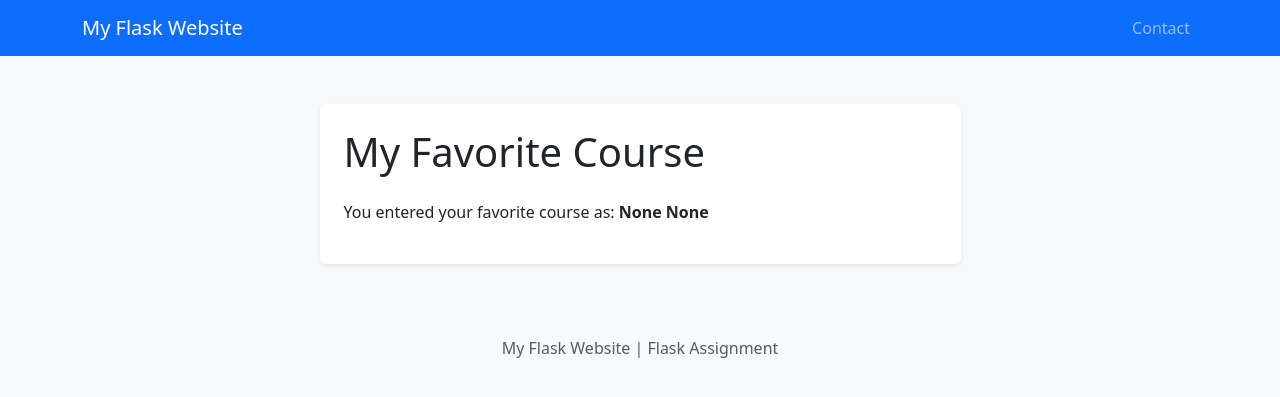
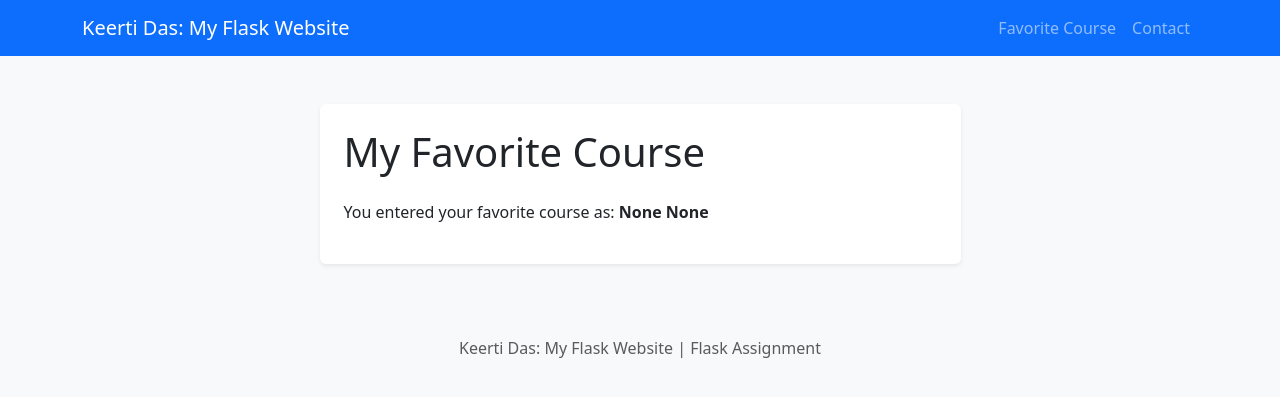
Before and after one commit to keertidas123/helloWorld, a Flask app: page /favorite-course in a window 1280 px wide. Shown: the top 397 px of the page. Run offline with Flask 3, Linux system fonts and the light colour scheme.

Commit message:
Added name to title of website

```diff
--- a/templates/base.html
+++ b/templates/base.html
@@ -4,7 +4,7 @@
 <head>
     <meta charset="UTF-8">
     <meta name="viewport" content="width=device-width, initial-scale=1">
-    <title>{% block title %}My Flask Website{% endblock %}</title>
+    <title>{% block title %}Keerti Das: My Flask Website{% endblock %}</title>
 
     <!-- Bootstrap CSS -->
     <link href="https://cdn.jsdelivr.net/npm/bootstrap@5.3.3/dist/css/bootstrap.min.css"
@@ -13,18 +13,17 @@
 
 <body class="bg-light">
 
-    <!-- Shared Navigation Bar for Contact and Favorite Course Page -->
+    <!-- Shared Navigation Bar -->
     <nav class="navbar navbar-expand-lg navbar-dark bg-primary">
         <div class="container">
-            <a class="navbar-brand" href="/">My Flask Website</a>
+            <a class="navbar-brand" href="/">Keerti Das: My Flask Website</a>
 
             <div class="navbar-nav">
+                <a class="nav-link"
+                   href="{{ url_for('favorite_course', subject='BMGT', course_number='407') }}">
+                    Favorite Course
+                </a>
 
-         <!------ URL which adds the content to the page for Favorite Course ----->
-        <a class="nav-link"
-            href="{{ url_for('favorite_course', subject='BMGT', course_number='407') }}"
-            Favorite Course
-        </a>
                 <a class="nav-link" href="/contact">
                     Contact
                 </a>
@@ -38,9 +37,9 @@
         {% endblock %}
     </div>
 
-    <!-- Shared Footer for both pages-->
+    <!-- Shared Footer -->
     <footer class="text-center text-muted py-4">
-        <p>My Flask Website | Flask Assignment</p>
+        <p>Keerti Das: My Flask Website | Flask Assignment</p>
     </footer>
 
     <!-- Bootstrap JavaScript -->
--- a/templates/favorite-course.html
+++ b/templates/favorite-course.html
@@ -1,7 +1,7 @@
 
 {% extends "base.html" %}
 
-{% block title %}My Favorite Course{% endblock %}
+{% block title %}Keerti Das: My Favorite Course{% endblock %}
 
 {% block content %}
 
```
